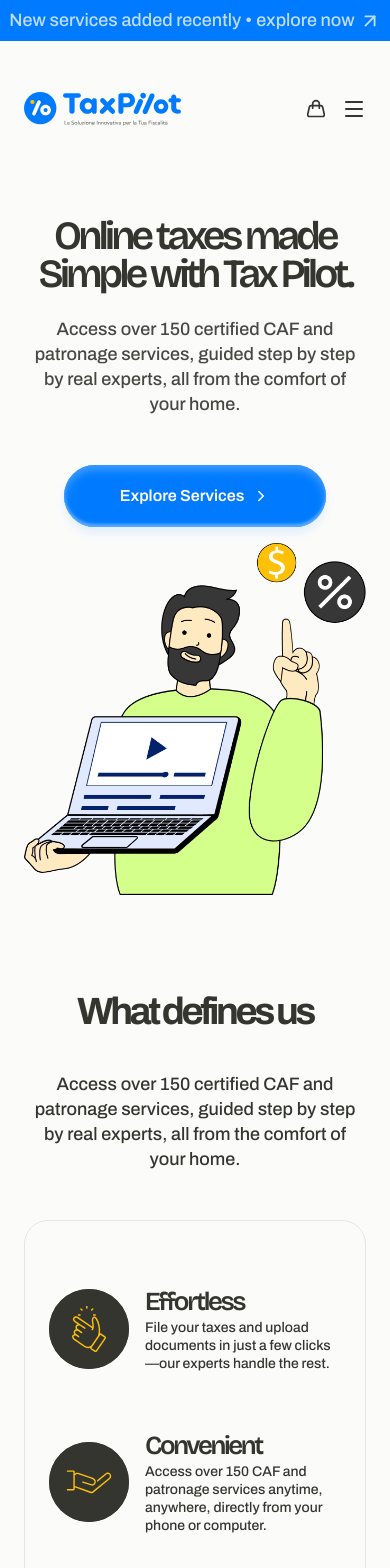
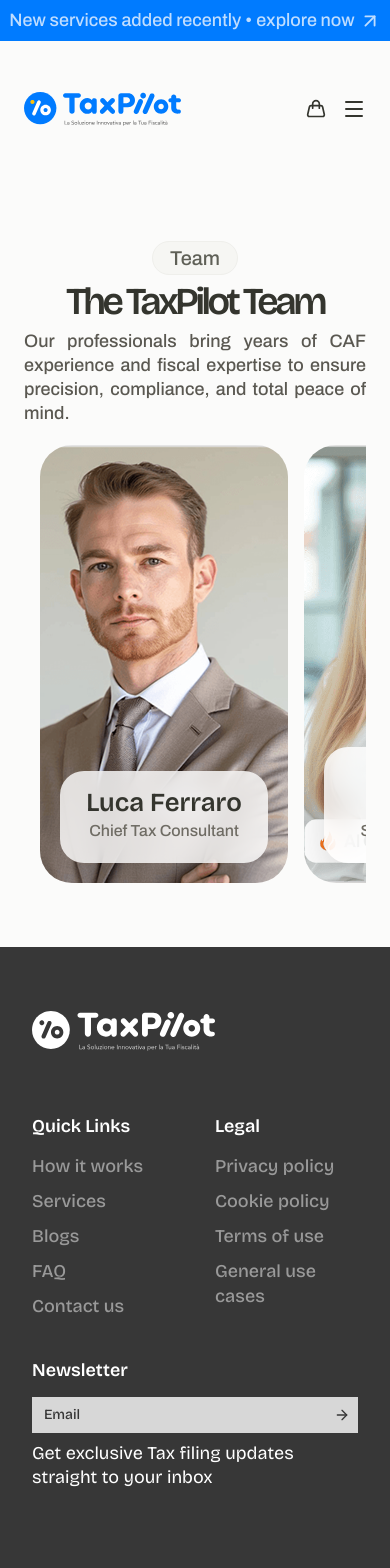
Before and after one commit to arqentech/tax-pilot-1, a React (Vite) app: page / in a window 390 px wide. Shown: the top 1568 px of the page. Built offline with nearby package versions, Linux system fonts and the light colour scheme; the HTML template or start-up script is replaced by a standard one.

Commit message:
Home responsiveness fix 3.0

```diff
--- a/src/components/ui/TeamCard.tsx
+++ b/src/components/ui/TeamCard.tsx
@@ -13,7 +13,10 @@
 }: TeamCardProps) => {
   const isPrimary = variant === "primary";
 
-  const sizeClasses = isPrimary ? "w-[356px] h-[438px]" : "w-[106px] h-[438px]";
+  const sizeClasses = isPrimary
+    ? "w-[356px] h-[438px] md:hover:scale-105"
+    : "w-[106px] h-[438px] md:hover:scale-105";
+
   const borderRadius = isPrimary ? "rounded-[32px]" : "rounded-[26px]";
   const nameTextSize = isPrimary ? "text-[22px]" : "text-[18px]";
   const roleTextSize = isPrimary ? "text-[16px]" : "text-[14px]";
@@ -30,9 +33,9 @@
       />
 
       {isPrimary && (
-        <div className="absolute bottom-5 left-5 right-5 rounded-[24px] bg-white/92 px-6 py-5 backdrop-blur-md shadow-[0_18px_42px_rgba(43,43,43,0.18)]">
+        <div className="absolute bottom-5 left-5 right-5 rounded-[24px] bg-white/80 px-6 py-5 backdrop-blur-md shadow-[0_18px_42px_rgba(43,43,43,0.18)]">
           <p
-            className={`font-bricolage font-semibold text-[#2F2D24] ${nameTextSize}`}
+            className={`font-bricolage font-extrabold text-[26px] ${nameTextSize}`}
           >
             {member.name}
           </p>
--- a/src/pages/home/Home.tsx
+++ b/src/pages/home/Home.tsx
@@ -11,12 +11,12 @@
 export default function Home() {
   return (
     <div className="flex flex-col">
-      <HeroSection />
+      {/* <HeroSection />
       <WhatDefinesUs />
       <HowWeWork />
-      <ServicesSection />
-      {/* <TeamCard /> */}
-      <HomePageFAQ/>
+      <ServicesSection /> */}
+      <TeamCard />
+      {/* <HomePageFAQ/> */}
       {/* <BlogSection /> */}
       {/* <TaxPilotSection/> */}
     </div>
--- a/src/pages/home/HomePageFAQ.tsx
+++ b/src/pages/home/HomePageFAQ.tsx
@@ -9,8 +9,6 @@
         <Badge text="FAQ" width="77px" center />
 
         <h2 className="font-bricolage sub-heading mt-4 max-w-[489px]">
-          {/* <span className="block">Your Tax Questions,</span>
-          <span className="block">answered Simply.</span> */}
           <p>Your Tax Questions, answered Simply.</p>
         </h2>
       </div>
--- a/src/pages/home/HomeServicesSection.tsx
+++ b/src/pages/home/HomeServicesSection.tsx
@@ -37,7 +37,7 @@
         <SearchBar onSearch={handleSearch} wrapperClass="w-full w-full place" />
       </div>
 
-      <div className="block md:hidden overflow-x-auto w-[333px]">
+      <div className="block md:hidden overflow-x-auto w-[335spx]">
         <div className="flex gap-3 px-4">
           {displayServices.map((service) => (
             <div key={service.link} className="min-w-[333px]">
--- a/src/pages/home/TeamSection.tsx
+++ b/src/pages/home/TeamSection.tsx
@@ -13,21 +13,21 @@
   const handleActivate = (name: string) => setActiveMember(name);
 
   return (
-    <section className="w-full py-16 lg:py-10">
-      <div className="flex w-full flex-col items-center text-center lg:flex-row lg:items-start lg:justify-center lg:gap-12 lg:text-left">
-        <div className="flex  flex-col items-center gap-6 lg:items-start">
+    <section className="w-full py-16 md:py-10">
+      <div className="flex w-full flex-col items-center text-center md:flex-row md:items-start md:justify-center md:gap-12 md:text-left">
+        <div className="flex flex-col items-center gap-2 md:items-start">
           <Badge text="Team" width="86px" />
-          <h2 className="font-bricolage text-[38px] font-extrabold leading-[38px] lg:leading-[73px] tracking-[-0.09em] lg:text-[58px]">
+          <h2 className="font-bricolage text-[38px] font-extrabold leading-[38px] md:leading-[73px] tracking-[-0.09em] md:text-[58px]">
             The TaxPilot Team
           </h2>
-          <p className=" text-[18px] font-medium text-[#5A5851] lg:text-[20px]">
-            Our professionals bring years of expertise to ensure precision and
-            peace of mind.
+          <p className="w-full text-justify text-[18px] font-medium text-[#5A5851] md:text-[20px]">
+            Our professionals bring years of CAF experience and fiscal expertise
+            to ensure precision, compliance, and total peace of mind.
           </p>
         </div>
 
-        <div className="w-full lg:flex">
-          <div className="hidden lg:flex items-end gap-5">
+        <div className="w-full md:flex mt-5">
+          <div className="hidden md:flex items-end gap-5">
             {[lead, ...others].map((member) => (
               <div
                 key={member.name}
@@ -50,13 +50,13 @@
             ))}
           </div>
 
-          <div className="flex gap-6 overflow-x-auto pb-6 pl-4 pr-8 lg:hidden snap-x snap-mandatory">
+          <div className="flex gap-4 overflow-x-auto md:hidden snap-x snap-mandatory scroll-smooth px-4">
             {teamMembers.map((member, index) => (
               <TeamCard
                 key={member.name}
                 member={member}
-                className={`snap-center ${
-                  index === teamMembers.length - 1 && "mr-4"
+                className={`snap-center flex-shrink-0 w-[80%] sm:w-[280px] ${
+                  index === teamMembers.length - 1 ? "mr-4" : ""
                 }`}
               />
             ))}
```
